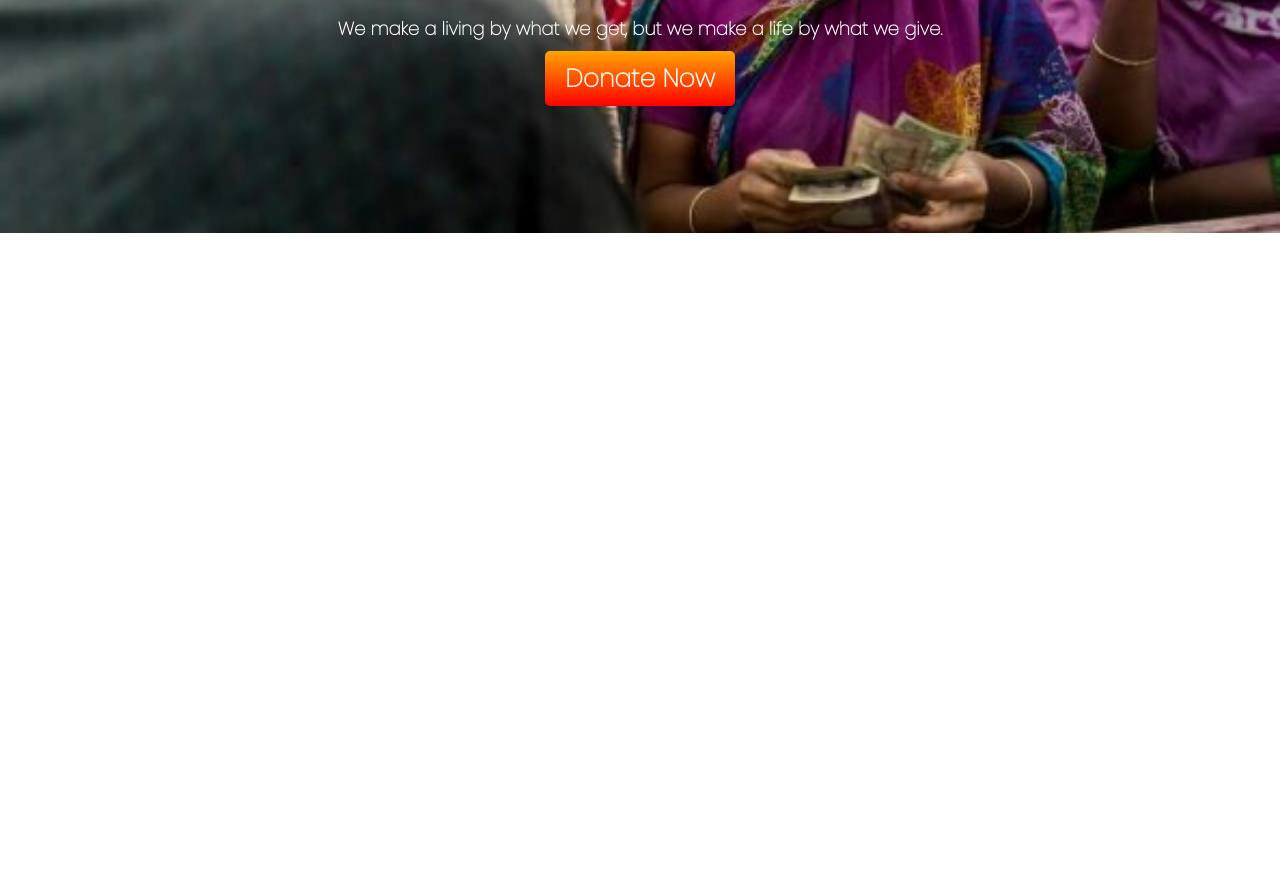
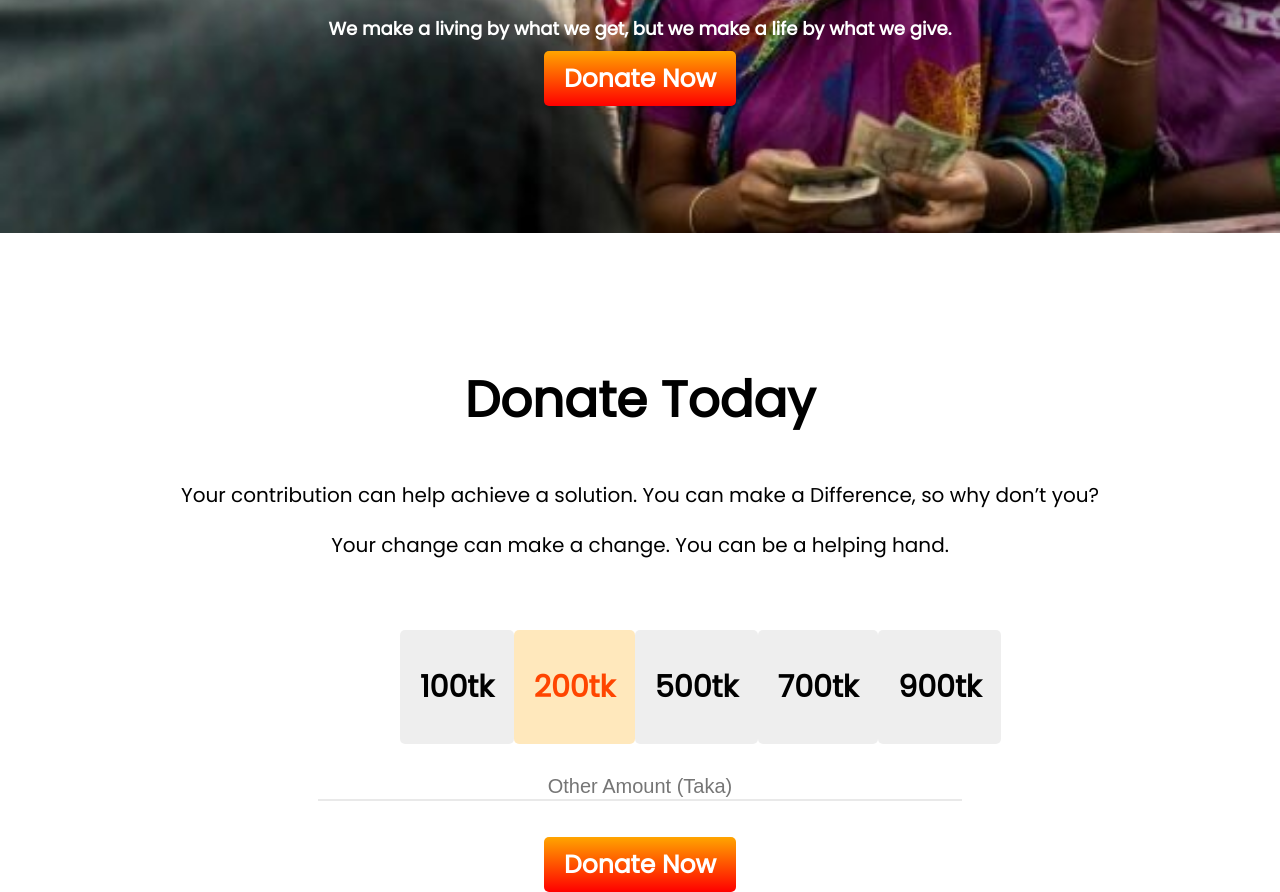
Before and after one commit to zahangirdx/donate-web, a plain HTML site: page index.html in a window 1280 px wide. Shown: the part 506-1398 px from the top of the page. Before the commit the page ends 800 px from the top, so only its background shows below. Drawn offline with Linux system fonts and the light colour scheme.

Commit message:
donate-areat

```diff
--- a/index.html
+++ b/index.html
@@ -6,12 +6,12 @@
     <meta name="viewport" content="width=device-width, initial-scale=1.0">
     <link rel="preconnect" href="https://fonts.googleapis.com">
     <link rel="preconnect" href="https://fonts.gstatic.com" crossorigin>
-    <link href="https://fonts.googleapis.com/css2?family=Poppins:wght@100&display=swap" rel="stylesheet">
+    <link href="https://fonts.googleapis.com/css2?family=Poppins&display=swap" rel="stylesheet">
     <link rel="stylesheet" href="style.css">
     <title>Donate Web</title>
 </head>
 <body>
-    <section class="">
+    <section class="banner">
         <div class="banner-area">
             <h1>Let's Help Those Who Are</h1>
             <h1>More In Need</h1>
@@ -20,8 +20,35 @@
             <a class="donate-btn" href="">Donate Now</a>
         </div>
     </section>
-    <section>
-
+    <section class="donate">
+        <div class="donate-area">
+            <h1>Donate Today</h1>
+            <p>Your contribution can help achieve a solution. You can make a Difference, so why don’t you?</p>
+            <p>Your change can make a change. You can be a helping hand.</p>
+        </div>
+        <div class="donate-amount">
+            <div class="amount">
+                <h1>100tk</h1>
+            </div>
+            <div class="amount orange-text">
+                <h1>200tk</h1>
+            </div>
+            <div class="amount">
+                <h1>500tk</h1>
+            </div>
+            <div class="amount">
+                <h1>700tk</h1>
+            </div>
+            <div class="amount">
+                <h1>900tk</h1>
+            </div>
+        </div>
+        <div class="input-amount">
+            <input placeholder="Other Amount (Taka)" type="text">
+        <div class="donate-area-btn">
+            <a class="donate-btn" href="">Donate Now</a>
+        </div>
+        </div>
     </section>
 </body>
 </html>
--- a/style.css
+++ b/style.css
@@ -29,3 +29,48 @@ body{
     font-size: 25px;
     font-weight: 700;
 }
+.donate{
+    margin-top: 130px;
+}
+.donate-area{
+    text-align: center;
+}
+.donate-amount{
+    display: flex;
+    justify-content:  space-between;
+    padding-left: 400px;
+    padding-right: 400px;
+    margin-top: 70px;
+}
+.amount{
+    background-color: rgba(128, 128, 128, 0.133);
+    padding: 10px 20px;
+    border-radius: 5px;
+    font-size: 20px;
+}
+input {
+    border: 0;
+    outline: 0;
+    width: 50%;
+    border-bottom: 2px solid rgba(128, 128, 128, 0.177);
+    text-align: center;
+    font-size: 20px;
+}
+.donate-area-btn{
+    margin-top: 45px;
+}
+.input-amount{
+    text-align: center;
+    margin-top: 30px;
+}
+.donate-area h1{
+    font-size: 50px;
+}
+.orange-text{
+    background-color: rgba(255, 166, 0, 0.263);
+    color: orangered;
+    font-weight: 700;
+}
+.donate-area p{
+    font-size: 20px;
+}
```
